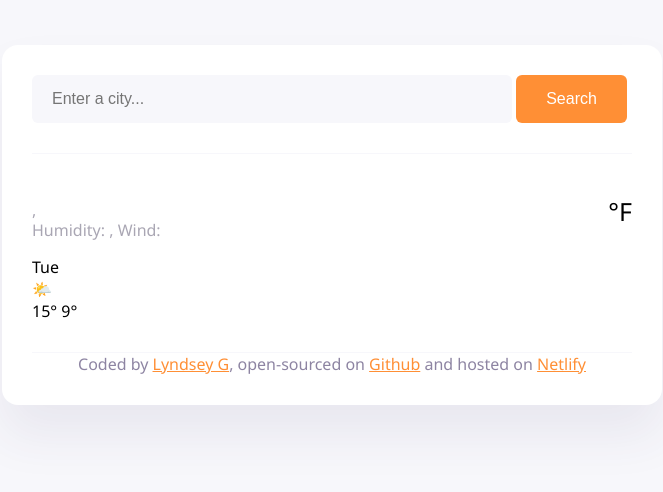
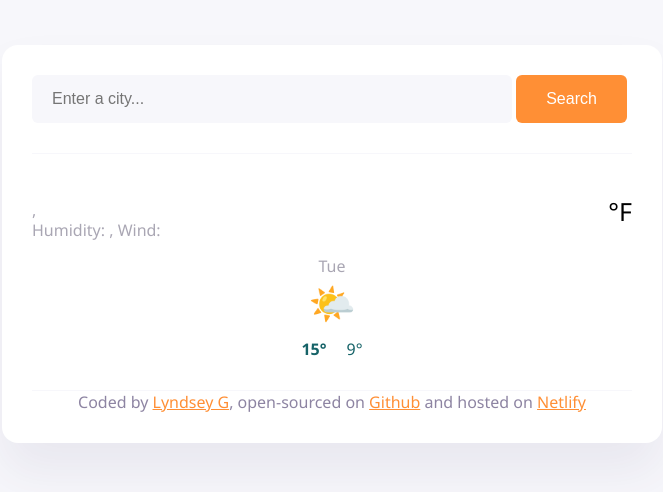
Before and after one commit to lynds-code/vanilla-weather-search, a plain HTML site: page index.html in a window 1280 px wide. Shown: the whole page, without its empty margins (308-971 px from the left). Drawn offline with nearby package versions, Linux system fonts and the light colour scheme; no server answers; a web font is replaced by a local one.

Commit message:
Styled forecast HTML

```diff
--- a/index.html
+++ b/index.html
@@ -48,7 +48,12 @@
           <div class="weather-forecast-day">
             <div class="weather-forecast-date">Tue</div>
             <div class="weather-forecast-icon">🌤️</div>
-            <div class="weather-forecast-temperatures">15° 9°</div>
+            <div class="weather-forecast-temperatures">
+              <div class="weather-forecast-temperature">
+                <strong>15°</strong>
+              </div>
+              <div class="weather-forecast-temperature">9°</div>
+            </div>
           </div>
         </div>
       </main>
--- a/src/style.css
+++ b/src/style.css
@@ -84,6 +84,36 @@ main {
   font-size: 25px;
 }
 
+.weather-forcast {
+  display: flex;
+  justify-content: space-around;
+  margin-top: 30px;
+}
+
+.weather-forecast-date {
+  text-align: center;
+  color: rgba(39, 33, 66, 0.4);
+  font-size: 16px;
+  line-height: 20px;
+}
+
+.weather-forecast-icon {
+  font-size: 38px;
+  text-align: center;
+}
+
+.weather-forecast-temperatures {
+  text-align: center;
+  color: #166368;
+  margin-top: 10px;
+  display: flex;
+  justify-content: center;
+}
+
+.weather-forecast-temperature {
+  padding: 0 10px;
+}
+
 footer {
   border-top: 1px solid #f7f7fb;
   padding: 30px 0 0x;
```
